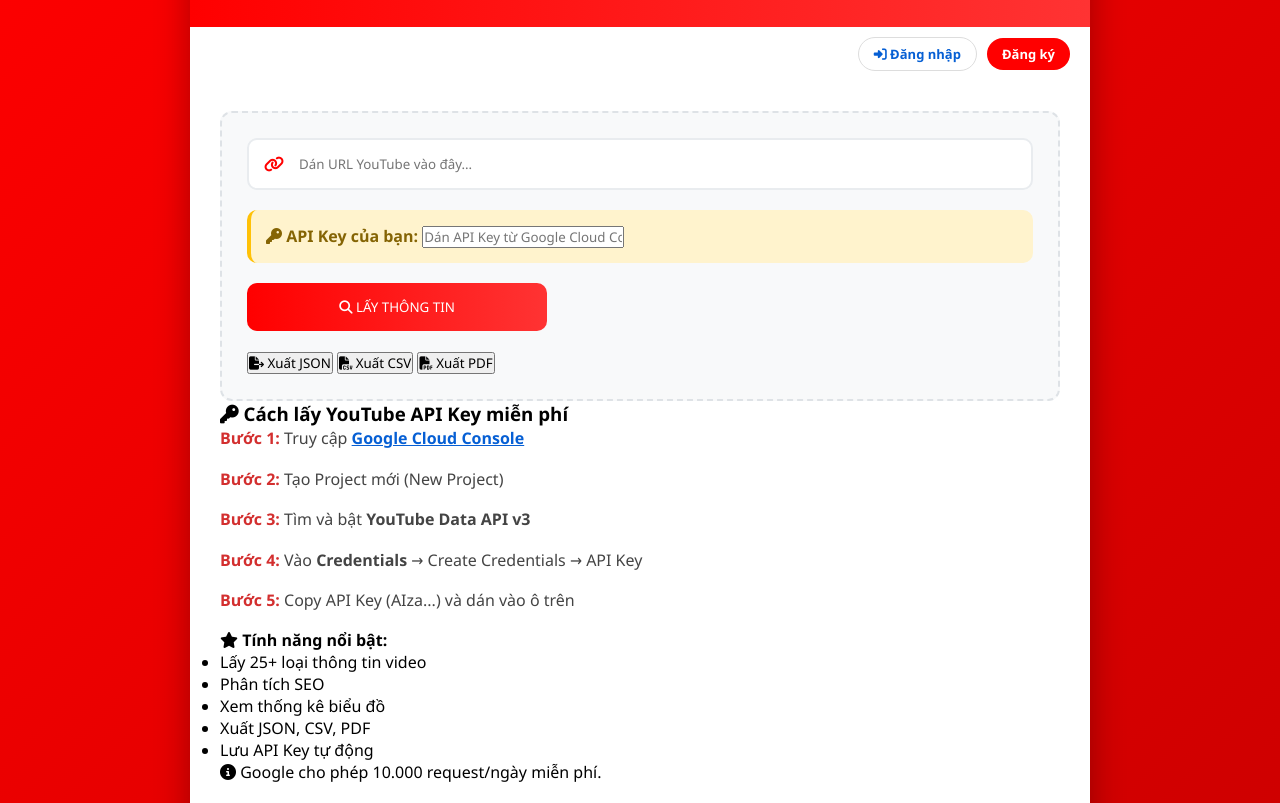
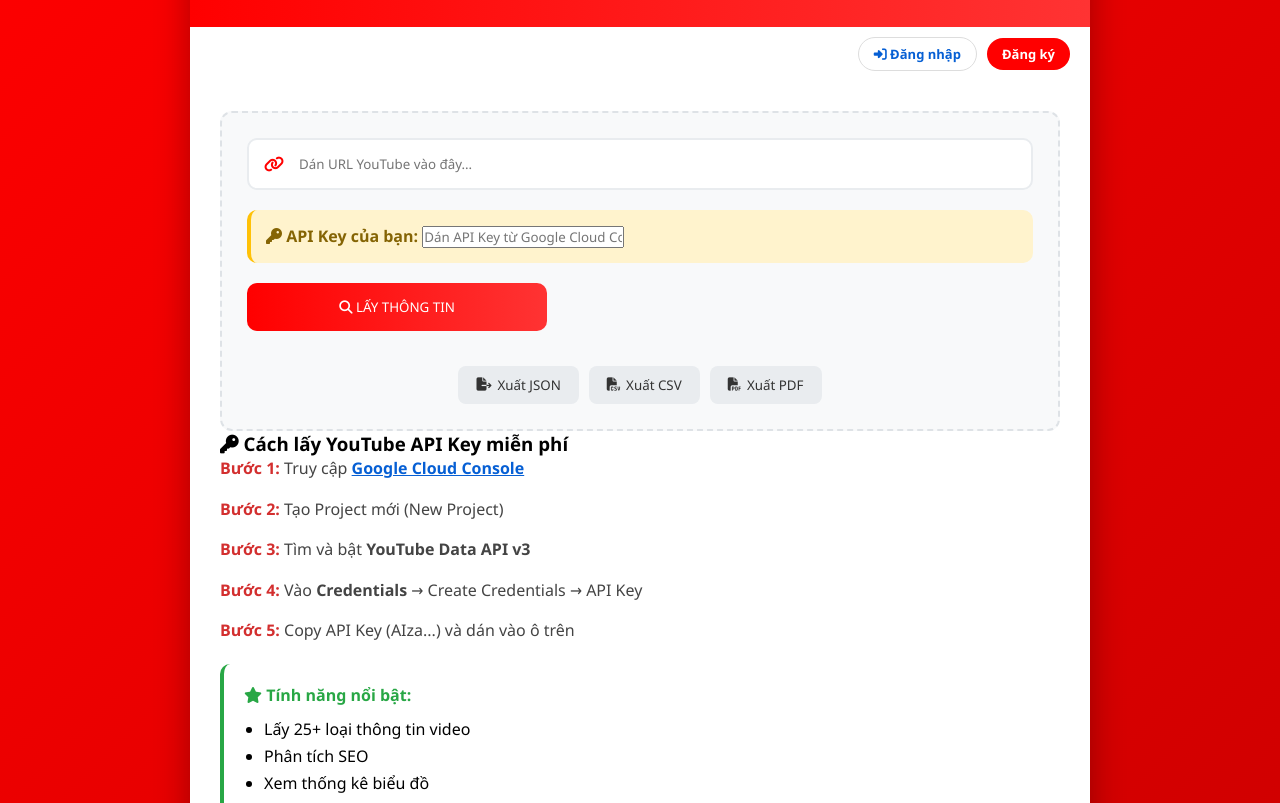
Before and after one commit to nyanvu919/youtube-extractor-backend, a website: page index.html in a window 1280 px wide. Shown: the part 135-938 px from the top of the page. Drawn offline with nearby package versions, Linux system fonts and the light colour scheme.

Commit message:
Update style.css

```diff
--- a/style.css
+++ b/style.css
@@ -291,3 +291,58 @@ footer {
     .tab-btn { width: 100%; }
     .video-thumbnail { height: 200px; }
 }
+/* EXPORT BUTTONS */
+.export-buttons {
+    display: flex;
+    gap: 10px;
+    justify-content: center;
+    margin-top: 15px;
+    flex-wrap: wrap;
+}
+
+.btn-secondary {
+    background: #e9ecef;
+    color: #333;
+    border: none;
+    padding: 10px 18px;
+    border-radius: 8px;
+    cursor: pointer;
+    transition: 0.3s;
+    display: flex;
+    align-items: center;
+    gap: 6px;
+}
+
+.btn-secondary:hover {
+    background: #ff0000;
+    color: white;
+    transform: translateY(-2px);
+}
+
+/* FEATURES BOX */
+.features {
+    background: #ffffff;
+    padding: 20px;
+    border-radius: 10px;
+    margin-top: 20px;
+    border-left: 4px solid #28a745;
+}
+
+.features h4 {
+    color: #28a745;
+    margin-bottom: 10px;
+}
+
+.features ul {
+    margin-left: 20px;
+    line-height: 1.7;
+}
+
+/* INSTRUCTIONS BEAUTIFY */
+.instructions ol li {
+    background: white;
+    margin-bottom: 10px;
+    padding: 10px 15px;
+    border-radius: 8px;
+    box-shadow: 0 3px 8px rgba(0,0,0,0.05);
+}
```
